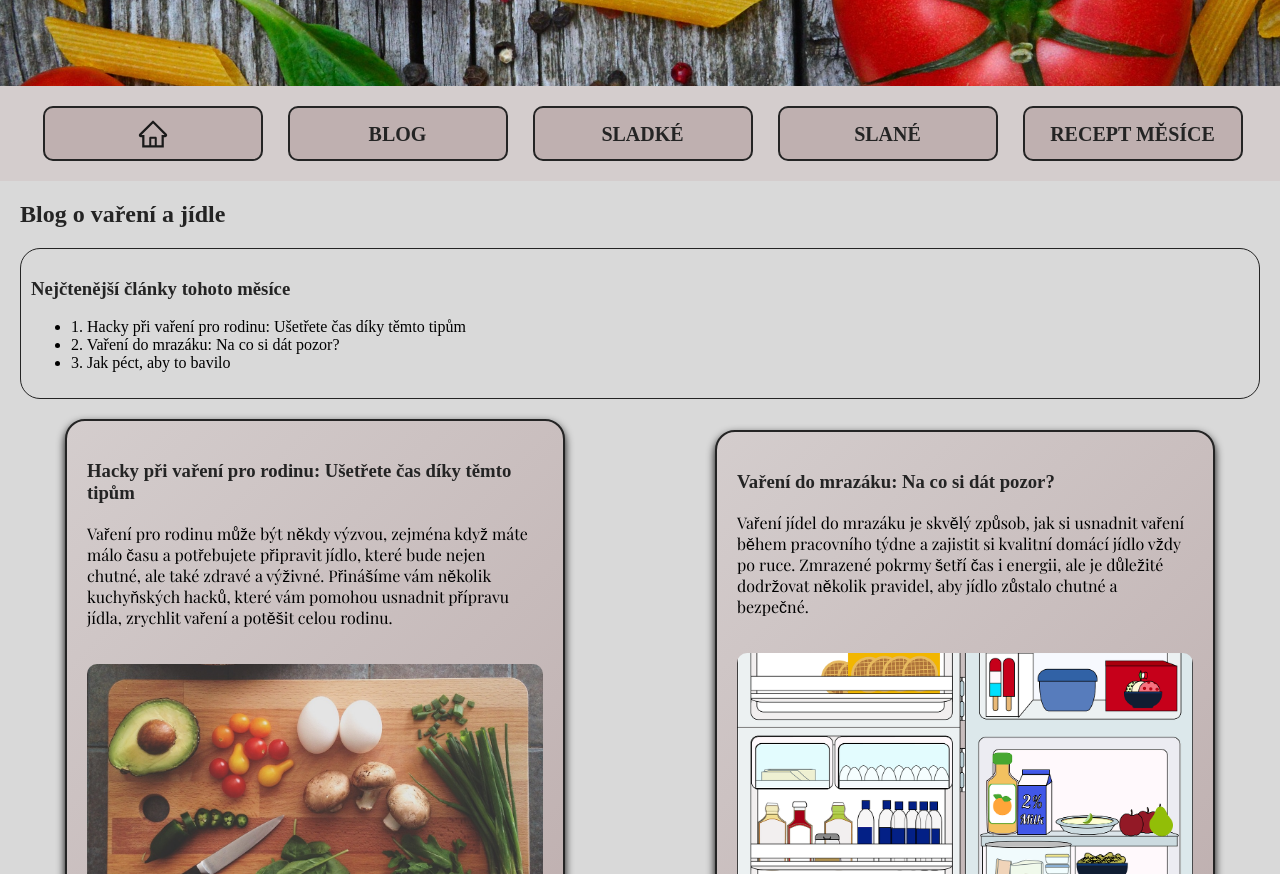
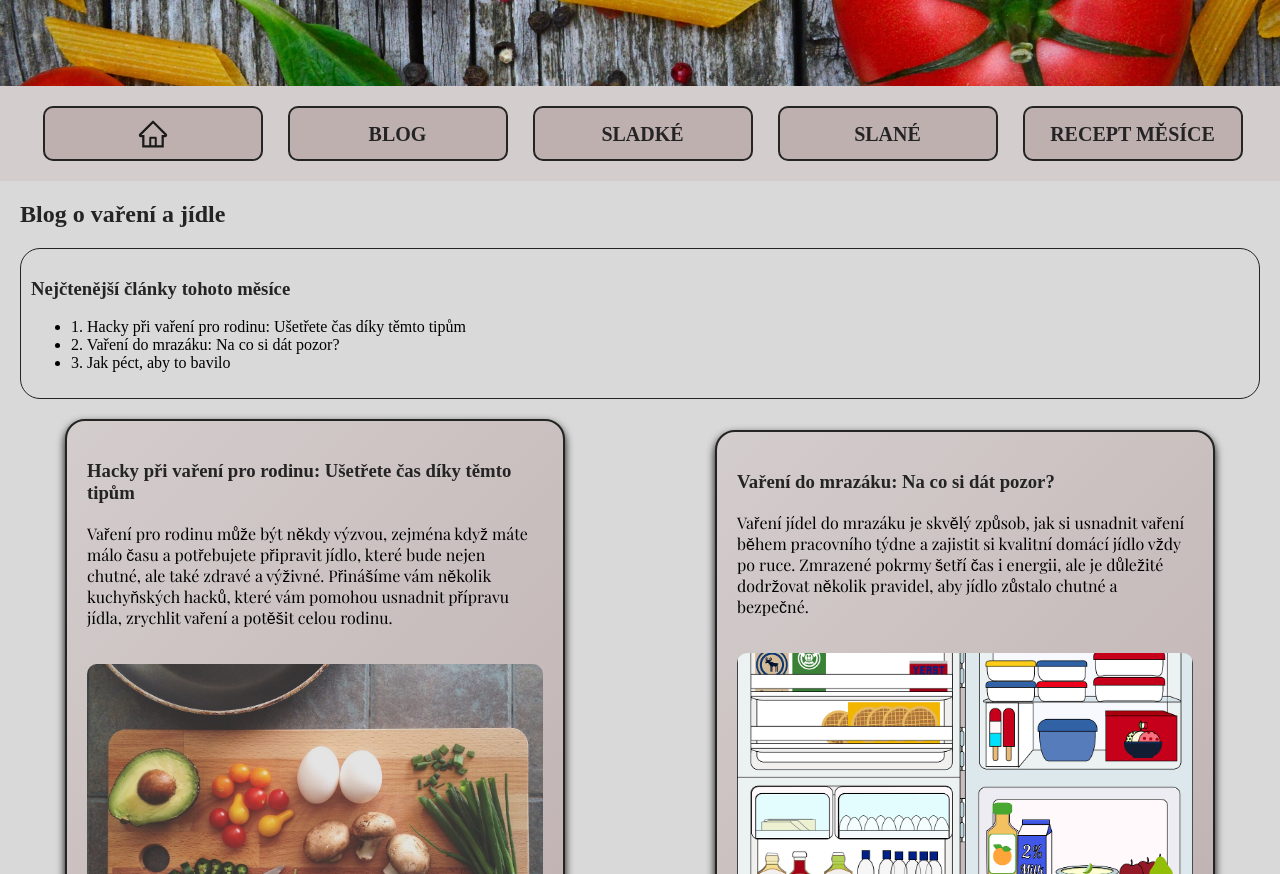
Before and after one commit to Jitamik/zaverecny_projekt, an Eleventy site: page blog.html in a window 1280 px wide. Shown: the part 426-1300 px from the top of the page. Built offline with nearby package versions, Linux system fonts and the light colour scheme; Eleventy itself is replaced by a stand-in of ours; files that its build step writes are made by us from their sources.

Commit message:
uprava fotek

```diff
--- a/style.scss
+++ b/style.scss
@@ -356,7 +356,7 @@ body {
 
     .foto_karta {
         width: 100%; /* Obrázek zůstane v kartě */
-        height: 250px; /* Pevná výška pro konzistentní vzhled */
+        height: 350px; /* Pevná výška pro konzistentní vzhled */
         object-fit: cover;
     }
     .text-karta {
```
Also changed, not shown: css/style.css.
